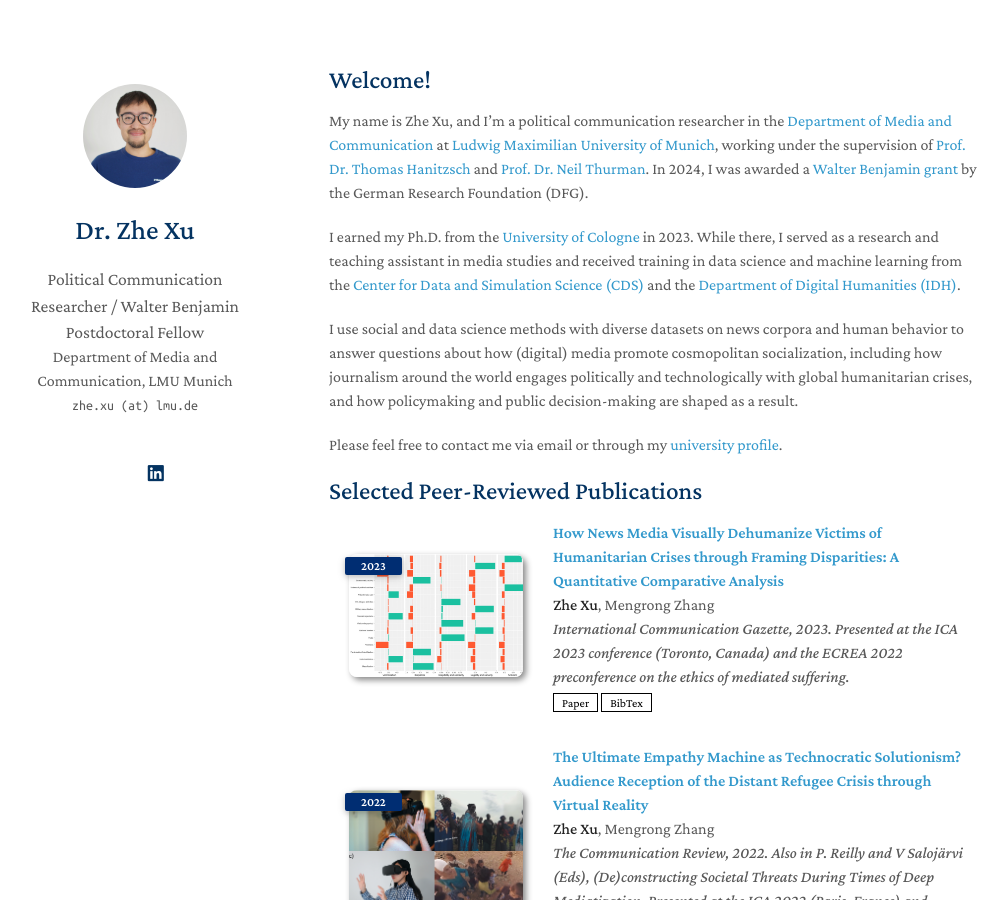
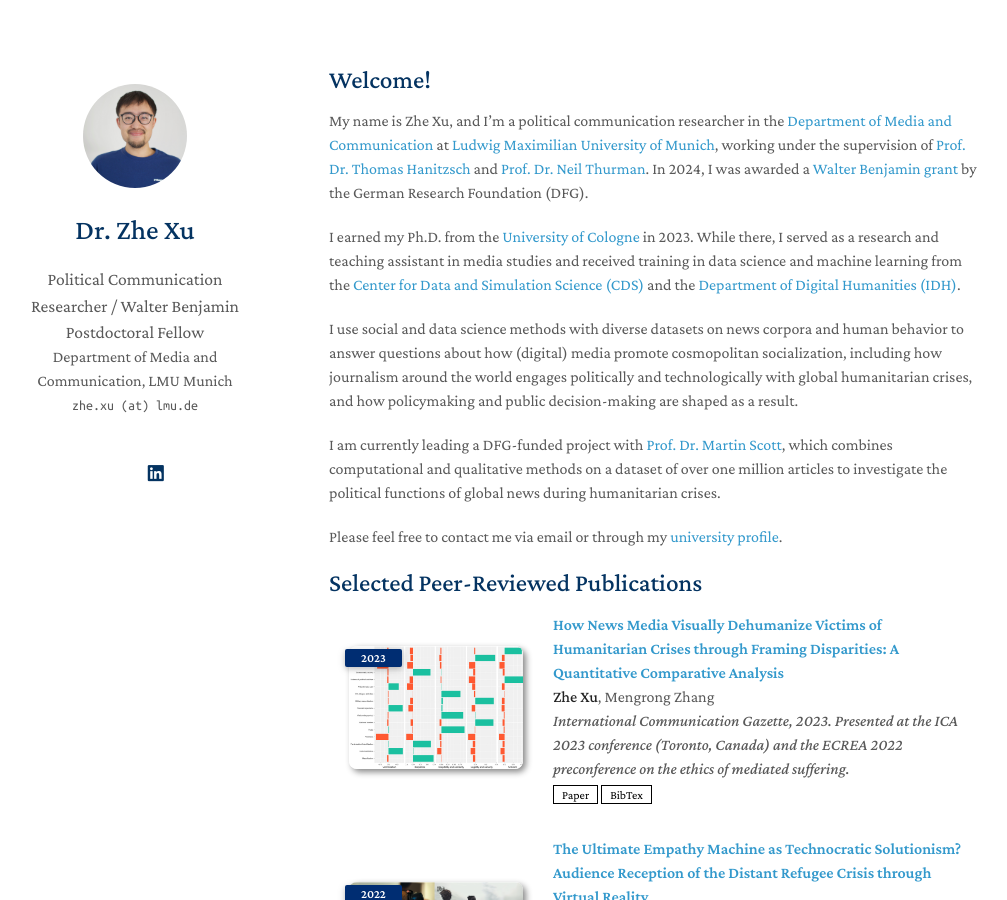
Before and after one commit to zhexuphd/home, a Jekyll site: the page built from index.md, in a window 1280 px wide and 900 px high. Shown: the whole window, without its empty margins (141-1148 px from the left). Built offline with Jekyll 4.4.1, drawn with Linux system fonts in a browser that asks for light colours; a style sheet for code colours, icons or effects is not loaded; our own code applies the rules of GitHub Pages for plain Markdown files.

Commit message:
Update index.md

```diff
--- a/index.md
+++ b/index.md
@@ -10,6 +10,8 @@ I earned my Ph.D. from the [University of Cologne](https://www.uni-koeln.de/en/)
 
 I use social and data science methods with diverse datasets on news corpora and human behavior to answer questions about how (digital) media promote cosmopolitan socialization, including how journalism around the world engages politically and technologically with global humanitarian crises, and how policymaking and public decision-making are shaped as a result.
 
+I am currently leading a DFG-funded project with [Prof. Dr. Martin Scott](https://research-portal.uea.ac.uk/en/persons/martin-scott), which combines computational and qualitative methods on a dataset of over one million articles to investigate the political functions of global news during humanitarian crises.
+
 Please feel free to contact me via email or through my [university profile](https://www.ifkw.uni-muenchen.de/organisation/personen/mitarbeiter/xu_zhe/index.html).
 
 {% include_relative _includes/publications.md %}
```
